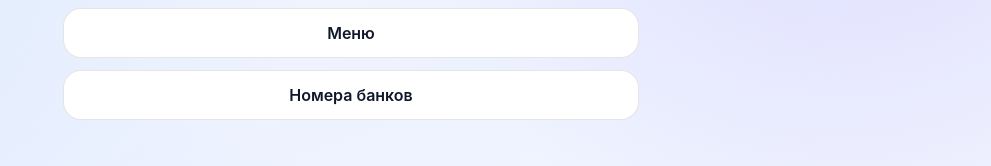
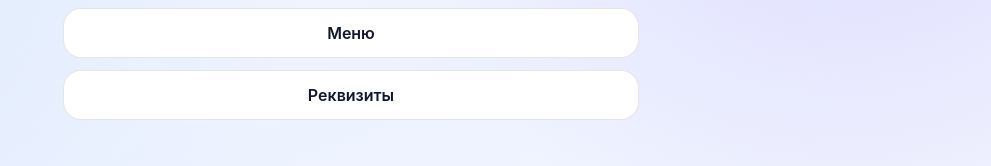
Before and after one commit to ll220l0/dordoi-food, a Next.js app: page /admin in a window 1280 px wide. Shown: the part 156-322 px from the top of the page, without its empty margins (289-1280 px from the left). Built offline with nearby package versions, Linux system fonts and the light colour scheme.

Commit message:
chore(ui): rename bank labels in admin and cart

```diff
--- a/app/admin/page.tsx
+++ b/app/admin/page.tsx
@@ -21,7 +21,7 @@ export default function AdminHome() {
             Меню
           </Link>
           <Link className="rounded-xl border border-black/10 bg-white py-3 text-center font-semibold" href="/admin/banks">
-            Номера банков
+            Реквизиты
           </Link>
         </div>
       </div>
--- a/features/cart/CartScreen.tsx
+++ b/features/cart/CartScreen.tsx
@@ -354,7 +354,7 @@ export default function CartScreen() {
             <div className="text-xl font-extrabold">{formatKgs(total)}</div>
           </div>
           <Button className="mt-4 w-full" disabled={!canSubmit} onClick={submitOrder}>
-            {loading ? "Создаем заказ..." : paymentMethod === "bank" ? "К оплате Mbank" : "Оформить заказ"}
+            {loading ? "Создаем заказ..." : paymentMethod === "bank" ? "К оплате" : "Оформить заказ"}
           </Button>
           <Button className="mt-2 w-full" variant="secondary" disabled={loading} onClick={cancelCart}>
             Отменить и очистить корзину
```
